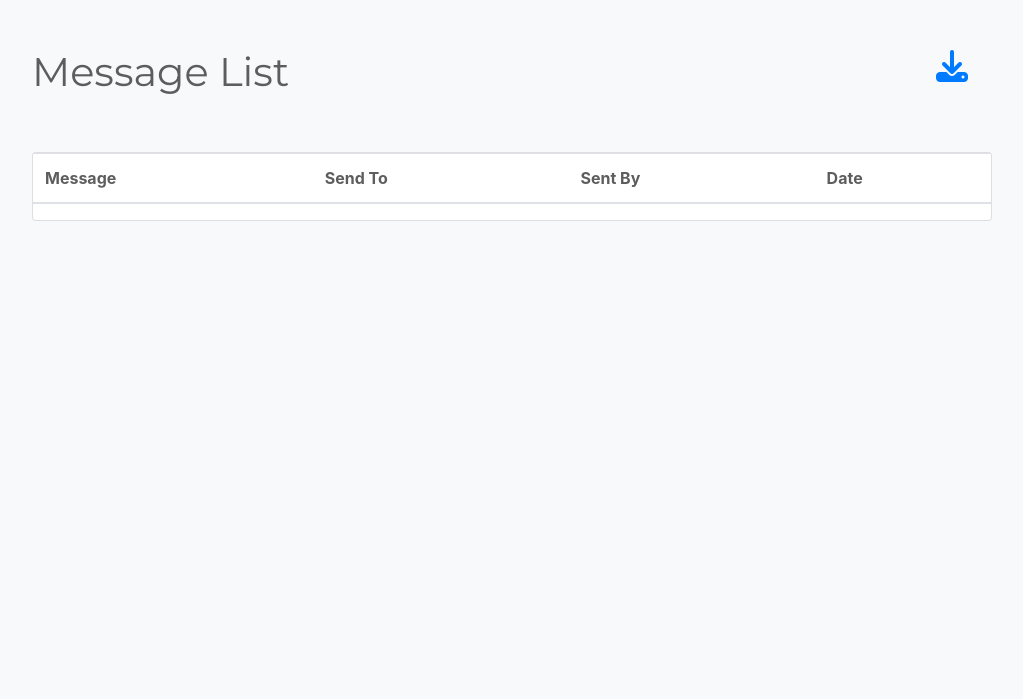
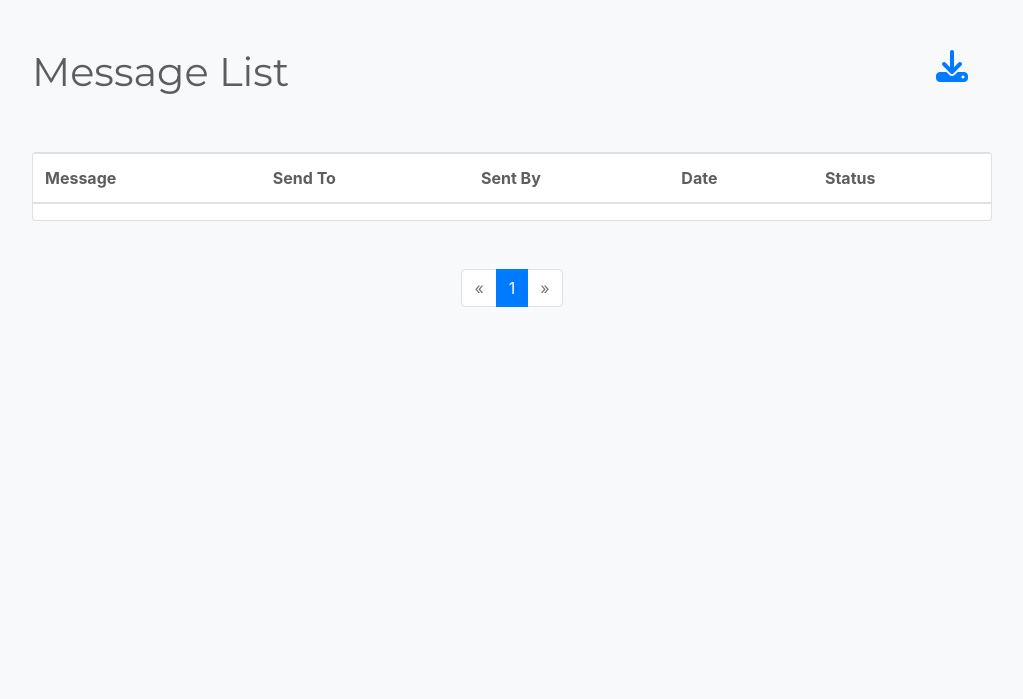
Before and after one commit to acounsel/asfour, a Django app: page /messages/log/ in a window 1280 px wide. Shown: the part 56-755 px from the top of the page, without its empty margins (128-1151 px from the left). Run offline with Django 3.2, Linux system fonts and the light colour scheme; a user stored in the database is signed in; tables that the repository leaves empty hold one stand-in row (values such as "Sample post"); data that the repository does not hold is empty; parts of the project's set-up code (start-up, migrations or seed data) failed here and were passed over; some libraries are stand-ins or nearby versions.

Commit message:
add pagination to send log

```diff
--- a/messenger/models.py
+++ b/messenger/models.py
@@ -241,6 +241,9 @@
     async_task_id = models.CharField(max_length=255, default = '')
     is_finished = models.BooleanField(default=False)
 
+    class Meta:
+        ordering = ['-date', '-id']
+
     def __str__(self):
         return '{0} sent to {1} on {2}'.format(
             self.message.body,
--- a/messenger/templates/messenger/messagelog_list.html
+++ b/messenger/templates/messenger/messagelog_list.html
@@ -12,19 +12,39 @@
         <th scope="col">Send To</th>
         <th scope="col">Sent By</th>
         <th scope="col">Date</th>
+        <th scope="col">Status</th>
       </tr>
     </thead>
     <tbody>
       {% for message in messagelog_list %}
       <tr>
-        <th scope="row"><a href="{{ message.message.et_absolute_url }}">{{ message.message }}</a></th>
+        <th scope="row"><a href="{{ message.message.get_absolute_url }}">{{ message.message }}</a></th>
         <td>{{ message.contact }}</td>
         <td>{{ message.sender }}</td>
         <td>{{ message.date }}</td>
+        <td>{{ message.get_status_display }}{% if message.error %}: {{ message.error }}{% endif %}</td>
       </tr>
       {% endfor %}
     </tbody>
   </table>
 </div>
-
+<nav class="mt-5 mx-auto" aria-label="Page navigation paginator">
+  <ul class="pagination justify-content-center">
+    <li class="page-item {% if not page_obj.has_previous %}disabled{% endif %}">
+      <a class="page-link" href="{% if page_obj.has_previous %}?page={{ page_obj.previous_page_number }}{% endif %}" aria-label="Previous">
+        <span aria-hidden="true">&laquo;</span>
+        <span class="sr-only">Previous</span>
+      </a>
+    </li>
+    {% for i in page_obj.paginator.page_range %}
+    <li class="page-item {% if forloop.counter == page_obj.number %}active{% endif %}"><a class="page-link" href="?page={{ forloop.counter }}">{{ forloop.counter }}</a></li>
+    {% endfor %}
+    <li class="page-item {% if not page_obj.has_next %}disabled{% endif %}">
+      <a class="page-link" href="{% if page_obj.has_next %}?page={{ page_obj.next_page_number }}{% endif %}" aria-label="Next">
+        <span aria-hidden="true">&raquo;</span>
+        <span class="sr-only">Next</span>
+      </a>
+    </li>
+  </ul>
+</nav>
 {% endblock %}
--- a/messenger/views.py
+++ b/messenger/views.py
@@ -381,6 +381,12 @@
 
 class MessageLogList(OrgListView):
     model = MessageLog
+    paginate_by = 50
+
+    def get_queryset(self):
+        queryset = super().get_queryset()
+        return queryset.select_related(
+            'message', 'contact', 'sender')
 
 class ResponseView(View):
     model = Response
```
Also changed, not shown: messenger/migrations/0022_auto_20210513_1423.py (added).
